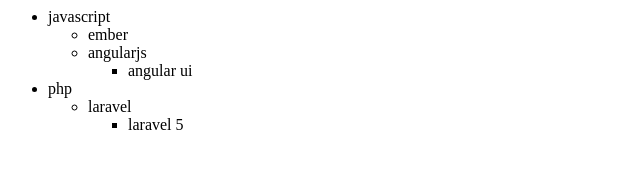
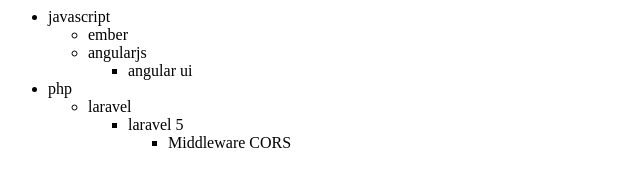
Before and after one commit to a1y25/javascript-loops-for-folders-nesting---limitless, a plain HTML site: page index.html in a window 1280 px wide. Shown: the whole page, without its empty margins (0-640 px from the left). Drawn offline with Linux system fonts and the light colour scheme.

Commit message:
travis added

```diff
--- a/index.html
+++ b/index.html
@@ -54,6 +54,12 @@
 			title: "angular ui",
 			level:3,
 			parent: 5
+		},
+		{
+			id: 8,
+			title: "Middleware CORS",
+			level:4,
+			parent:6
 		}
 	];
 
```
Also changed, not shown: 1 other file.
